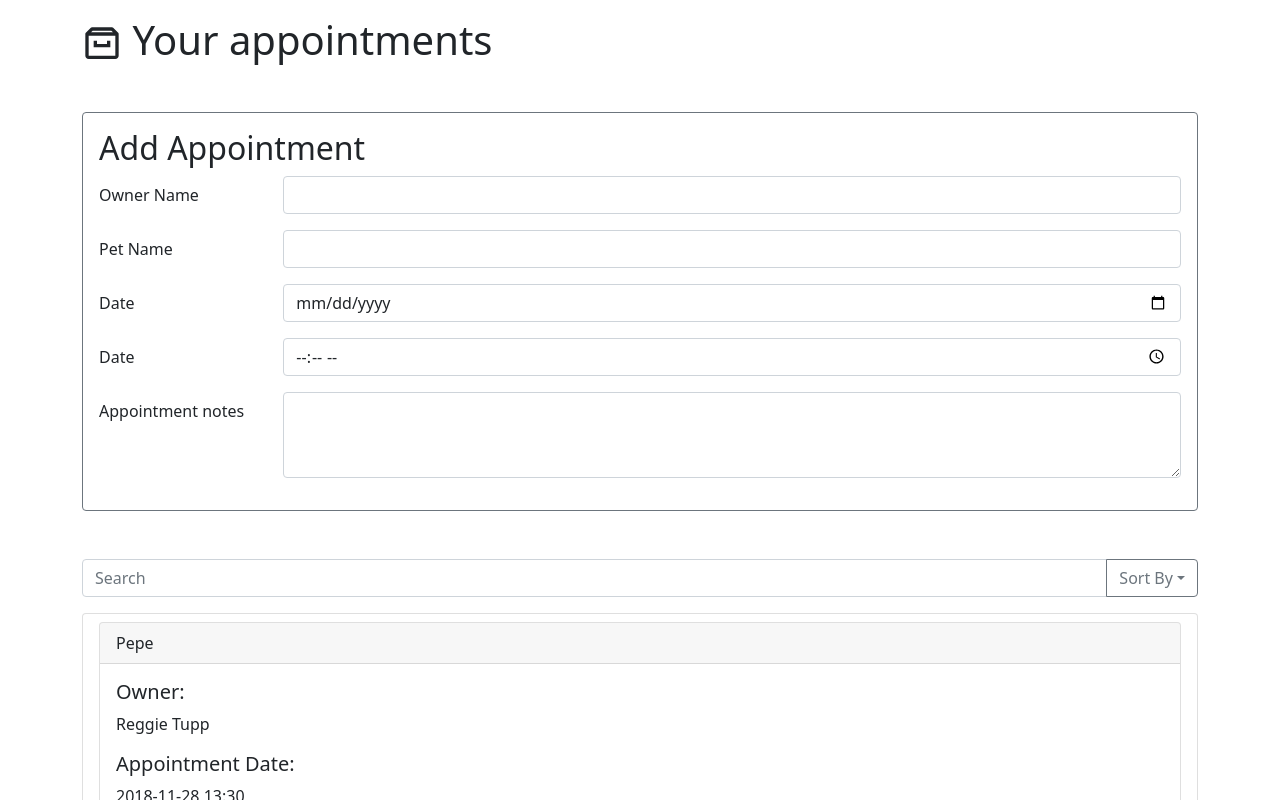
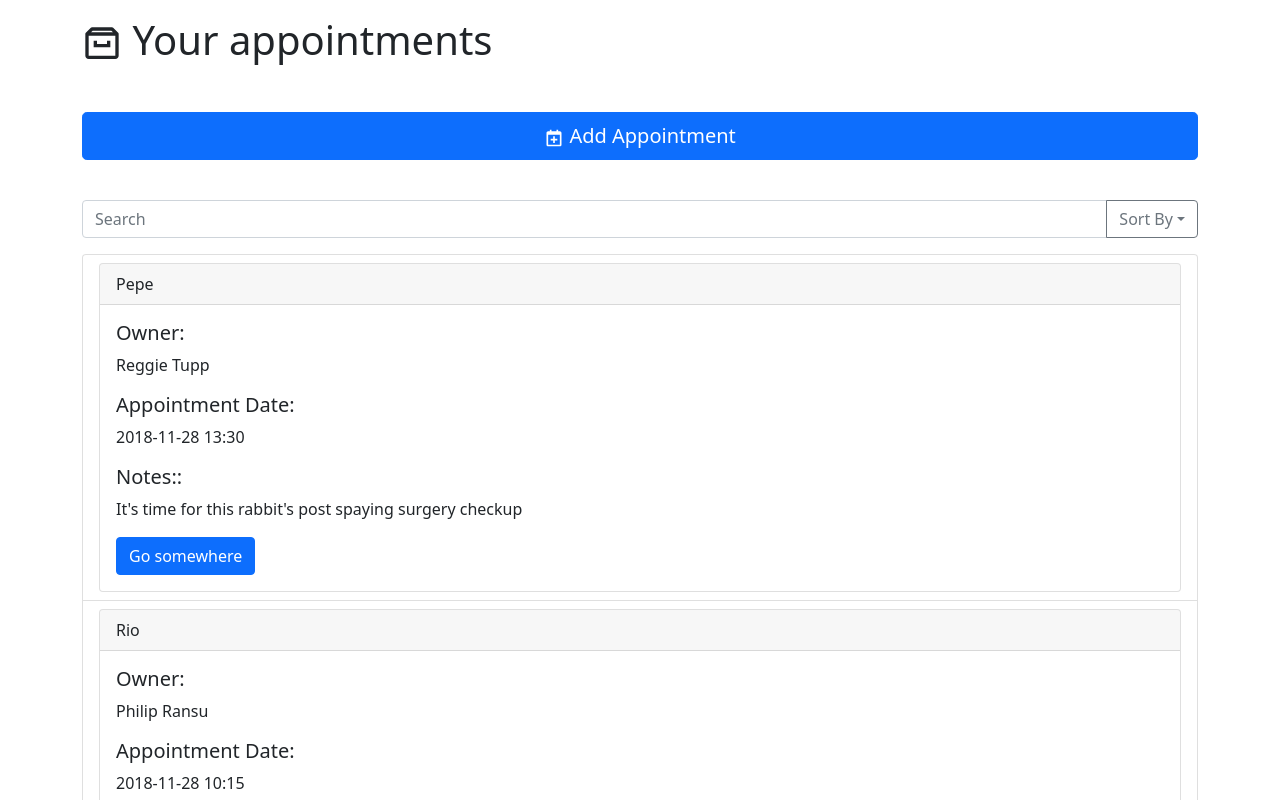
Before and after one commit to clancinio/react-interface, a React (Create React App) app: page / in a window 1280 px wide. Shown: the top 800 px of the page. Built offline with nearby package versions, Linux system fonts and the light colour scheme.

Commit message:
Add adcomponent button and form toggle

```diff
--- a/src/App.js
+++ b/src/App.js
@@ -2,9 +2,7 @@ import { BiArchive } from "react-icons/bi";
 import Search from "./components/Search";
 import AddAppointment from "./components/AddAppointment";
 import ListGroup from "react-bootstrap/ListGroup";
-import Card from "react-bootstrap/Card";
-import Button from "react-bootstrap/Button";
-
+import AppointmentInfo from "./components/AppointmentInfo";
 import appointmentList from "./data.json";
 
 function App() {
@@ -16,21 +14,8 @@ function App() {
       <AddAppointment />
       <Search />
       <ListGroup>
-        {appointmentList.map((appoinment) => (
-          <ListGroup.Item>
-            <Card>
-              <Card.Header>{appoinment.petName}</Card.Header>
-              <Card.Body>
-                <Card.Title>Owner: </Card.Title>
-                <Card.Text>{appoinment.ownerName}</Card.Text>
-                <Card.Title>Appointment Date: </Card.Title>
-                <Card.Text>{appoinment.aptDate}</Card.Text>
-                <Card.Title>Notes:: </Card.Title>
-                <Card.Text>{appoinment.aptNotes}</Card.Text>
-                <Button variant="primary">Go somewhere</Button>
-              </Card.Body>
-            </Card>
-          </ListGroup.Item>
+        {appointmentList.map((appointment) => (
+          <AppointmentInfo key={appointment.id} appointment={appointment} />
         ))}
       </ListGroup>
     </div>
--- a/src/components/AddAppointment.js
+++ b/src/components/AddAppointment.js
@@ -1,15 +1,32 @@
-// import { BiCalendarPlus } from "react-icons/bi";
+import { BiCalendarPlus } from "react-icons/bi";
 import Form from "react-bootstrap/Form";
 import Row from "react-bootstrap/Row";
 import Col from "react-bootstrap/Col";
+import Button from "react-bootstrap/Button";
+import { useState } from "react";
 
 function AddComponent() {
+  const [toggleForm, setToggleForm] = useState(false);
   return (
+    <>
+      <div className="d-grid gap-2">
+        <Button
+          variant="primary"
+          size="lg"
+          onClick={() => setToggleForm(!toggleForm)}
+          className="mb-3"
+        >
+          <BiCalendarPlus className="mr-2" /> Add Appointment
+        </Button>
+      </div>
+
+      {toggleForm && (
         <Form className="mb-5 p-3 border border-secondary rounded">
-      <Row className="form-header">
-        <h2>Add Appointment</h2>
-      </Row>
-      <Form.Group as={Row} className="mb-3" controlId="formPlaintextPassword">
+          <Form.Group
+            as={Row}
+            className="mb-3"
+            controlId="formPlaintextPassword"
+          >
             <Form.Label column sm="2">
               Owner Name
             </Form.Label>
@@ -17,8 +34,11 @@ function AddComponent() {
               <Form.Control type="text" />
             </Col>
           </Form.Group>
-
-      <Form.Group as={Row} className="mb-3" controlId="formPlaintextPassword">
+          <Form.Group
+            as={Row}
+            className="mb-3"
+            controlId="formPlaintextPassword"
+          >
             <Form.Label column sm="2">
               Pet Name
             </Form.Label>
@@ -26,8 +46,11 @@ function AddComponent() {
               <Form.Control type="text" />
             </Col>
           </Form.Group>
-
-      <Form.Group as={Row} className="mb-3" controlId="formPlaintextPassword">
+          <Form.Group
+            as={Row}
+            className="mb-3"
+            controlId="formPlaintextPassword"
+          >
             <Form.Label column sm="2">
               Date
             </Form.Label>
@@ -35,8 +58,11 @@ function AddComponent() {
               <Form.Control type="date" />
             </Col>
           </Form.Group>
-
-      <Form.Group as={Row} className="mb-3" controlId="formPlaintextPassword">
+          <Form.Group
+            as={Row}
+            className="mb-3"
+            controlId="formPlaintextPassword"
+          >
             <Form.Label column sm="2">
               Date
             </Form.Label>
@@ -44,8 +70,11 @@ function AddComponent() {
               <Form.Control type="time" />
             </Col>
           </Form.Group>
-
-      <Form.Group as={Row} className="mb-3" controlId="formPlaintextPassword">
+          <Form.Group
+            as={Row}
+            className="mb-3"
+            controlId="formPlaintextPassword"
+          >
             <Form.Label column sm="2">
               Appointment notes
             </Form.Label>
@@ -53,7 +82,12 @@ function AddComponent() {
               <Form.Control as="textarea" rows={3} />
             </Col>
           </Form.Group>
+          <Button className="float-right" variant="primary">
+            Add
+          </Button>{" "}
         </Form>
+      )}
+    </>
   );
 }
 
--- /dev/null
+++ b/src/components/AppointmentInfo.js
@@ -0,0 +1,25 @@
+import React from "react";
+import Card from "react-bootstrap/Card";
+import Button from "react-bootstrap/Button";
+import ListGroup from "react-bootstrap/ListGroup";
+
+function AppointmentInfo({ appointment }) {
+  return (
+    <ListGroup.Item>
+      <Card>
+        <Card.Header>{appointment.petName}</Card.Header>
+        <Card.Body>
+          <Card.Title>Owner: </Card.Title>
+          <Card.Text>{appointment.ownerName}</Card.Text>
+          <Card.Title>Appointment Date: </Card.Title>
+          <Card.Text>{appointment.aptDate}</Card.Text>
+          <Card.Title>Notes:: </Card.Title>
+          <Card.Text>{appointment.aptNotes}</Card.Text>
+          <Button variant="primary">Go somewhere</Button>
+        </Card.Body>
+      </Card>
+    </ListGroup.Item>
+  );
+}
+
+export default AppointmentInfo;
```
Lines whose indentation alone changed are shown as unchanged.
